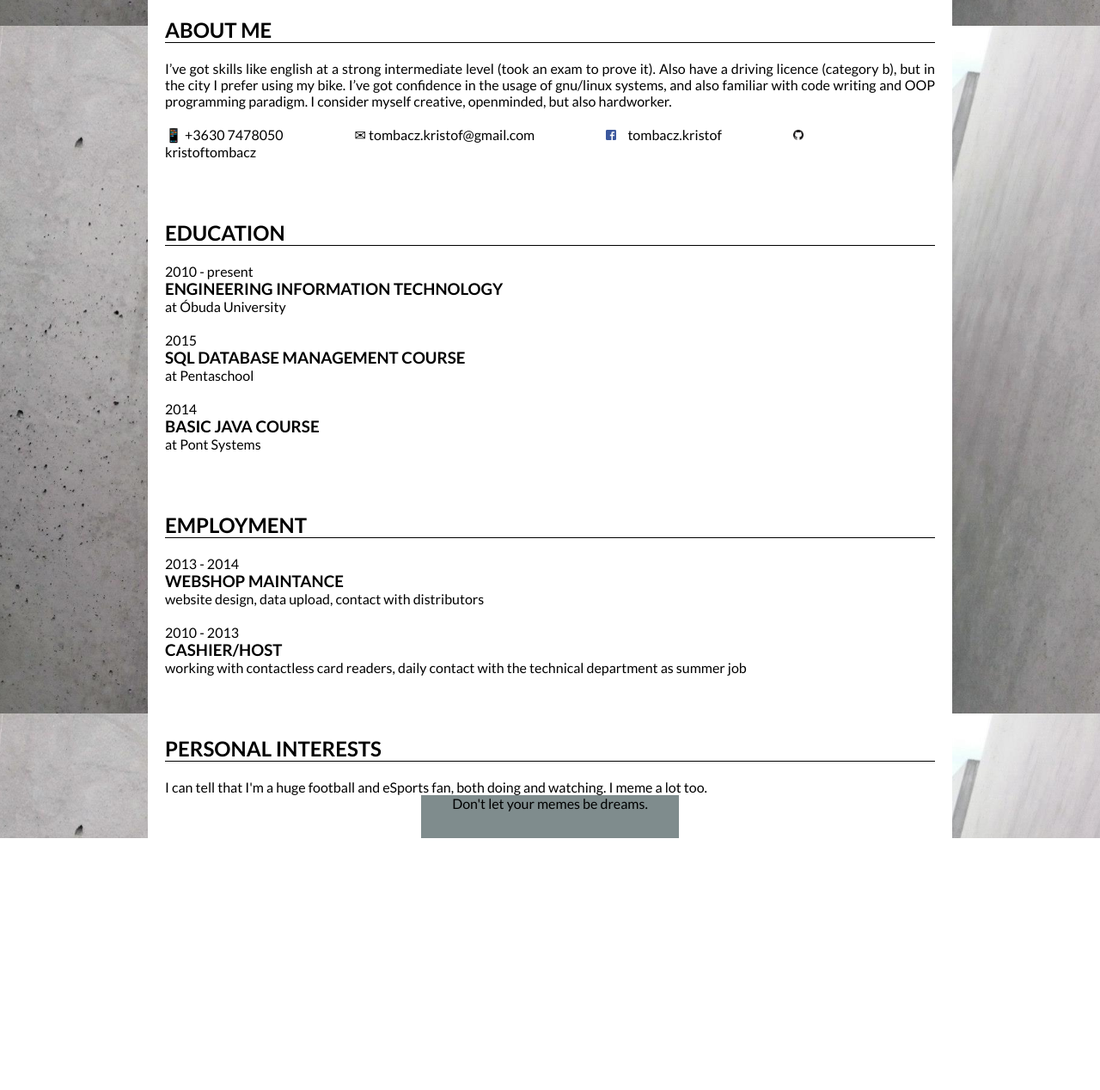
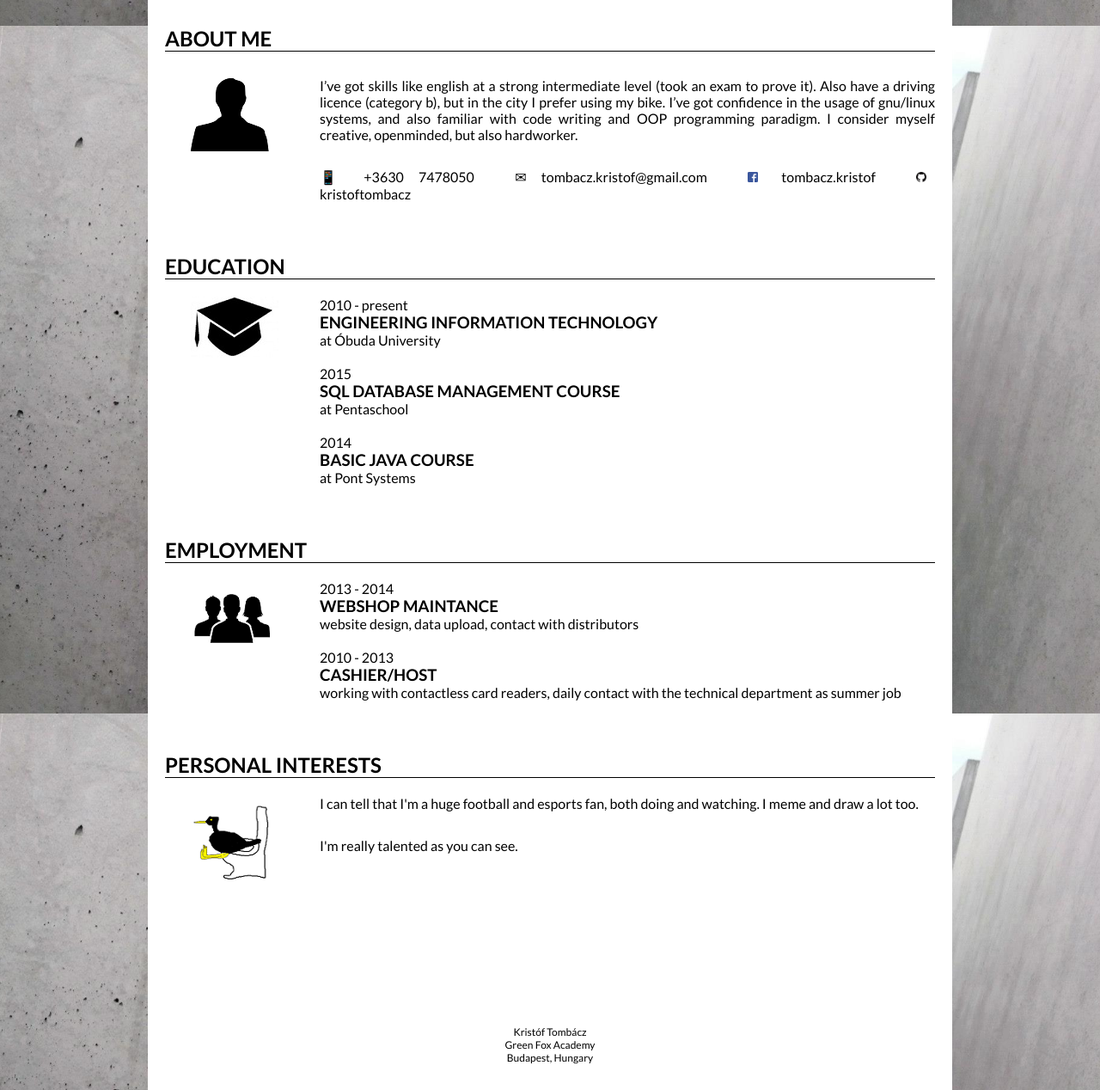
Before and after one commit to green-fox-academy/kristoftombacz, a plain HTML site: page week-1/day-4/cv/index.html in a window 1280 px wide. Shown: the part 770-2038 px from the top of the page at 86% size. Before the commit the page ends 1745 px from the top, so only its background shows below. Drawn offline with Linux system fonts and the light colour scheme.

Commit message:
almost the final edition of my cv

```diff
--- a/week-1/day-4/cv/css/style.css
+++ b/week-1/day-4/cv/css/style.css
@@ -4,35 +4,41 @@
 
   font-family: Lato, sans-serif;
 }
-
+a {
+  color: #000;
+  text-decoration: none;
+}
+a:hover {
+  color: red;
+}
+blockquote {
+  background-image: url(../img/grey-wall.png);
+  text-align: center;
+  height: 100px;
+  width: 500px;
+  margin: 500px auto auto auto;
+  font-size: 30px;
+}
+blockquote p {
+  padding: 30px 0;
+}
 body {
   background-image: url("../img/background2.jpg");
   background-size:cover;
   background-attachment: fixed;
-  position: relative;
 
   height: 800px;
   width: auto;
 
+  position: relative;
   padding-top: 50px;
 }
-blockquote {
-  background-color: #7f8c8d;
-  text-align: center;
 
-  height: 50px;
-  width: 300px;
-  margin: auto;
+li {
+  list-style-type:none;
+  margin-bottom: 20px;
+  margin-left: 180px;
 }
-li {
-  list-style-type: none;
-  margin-bottom: 20px;
-}
-span {
-  margin-right: 80px;
-}
-
-
 h1 {
   color: white;
 
@@ -50,7 +56,18 @@ h1, h2, h3 {
 }
 h2 {
   border-bottom: solid 1px black;
-  margin: 70px auto 20px auto;
+  margin: 60px auto 20px auto;
+}
+span {
+  margin-right: 30px;
+  margin-top: 30px;
+}
+
+.elolab {
+  margin-top: 200px;
+  margin-bottom: 30px;
+  font-size: 12px;
+  text-align: center;
 }
 
 .kep {
@@ -59,11 +76,17 @@ h2 {
   margin-right: 10px;
 }
 .about {
-  margin: 20px auto;
+  margin: 30px auto;
+}
+
+.icon {
+  float: left;
+  margin-left: 30px;
+  position: relative;
 }
 .container {
   max-width: 70%;
-  margin: 50px auto 50px auto;
+  margin: 50px auto;
   padding: 0 20px;
   overflow: hidden;
   background-color: #FFF;
@@ -72,6 +95,25 @@ h2 {
   margin-top: 550px;
 }
 .aboutme {
-  margin-bottom: 20px;
+  margin-left: 180px;
+  margin-top: 30px;
   text-align: justify;
 }
+.personal {
+  margin-left: 180px;
+}
+.personal2 {
+  margin-left: 180px;
+  margin-top: 30px;
+}
+.references {
+  float:left;
+  position: relative;
+}
+.references2 {
+  float:right;
+  position: relative;
+}
+.references, .references2 {
+  margin-top: 80px;
+}
--- a/week-1/day-4/cv/index.html
+++ b/week-1/day-4/cv/index.html
@@ -17,27 +17,29 @@
     <div class="container">
       <section>
         <h2 class="about">About me</h2>
+        <img src="img/about-me-icon.png" class="icon"/>
 
         <p class="aboutme">
           I’ve got skills like english at a strong intermediate level (took an exam to prove it). Also have a driving licence (category b), but in the city I prefer using my bike. I’ve got confidence in the usage of gnu/linux systems, and also familiar with code writing and OOP programming paradigm.  I consider myself creative, openminded, but also hardworker.
         </p>
 
-        <p class="adatok">
+        <p class="aboutme">
           <span>📱 +3630 7478050</span>
           <span>✉ tombacz.kristof@gmail.com</span>
-          <span><img src="img/fb-logo.png" alt="facebook logo" class="kep"/> tombacz.kristof</span>
-          <span><img src="img/github-logo.png" alt="github logo" class="kep"/> kristoftombacz</span>
+          <a href="https://www.facebook.com/tombacz.kristof"><span><img src="img/fb-logo.png" alt="facebook logo" class="kep"/> tombacz.kristof</span></a>
+          <a href="https://github.com/kristoftombacz"><span><img src="img/github-logo.png" alt="github logo" class="kep"/> kristoftombacz</span></a>
         </p>
       </section>
 
       <section>
         <h2>Education</h2>
-
+        <img src="img/edu-logo.jpg" class="icon"/>
         <ul>
           <li>
             <p>2010 - present</p>
             <h3>Engineering Information Technology</h3>
-            <p>at Óbuda University</p>
+            </p>at Óbuda University</p>
+
           </li>
           <li>
             <p>2015</p>
@@ -55,7 +57,7 @@
 
       <section>
         <h2>Employment</h2>
-
+        <img src="img/job-icon.png" class="icon"/>
         <ul>
           <li>
             <p>2013 - 2014</p>
@@ -70,14 +72,20 @@
         </ul>
 
       </section>
-
       <section>
         <h2>Personal Interests</h2>
+        <img src="img/kascawc-icon.png" class="icon"/>
+        <p class="personal">
+          I can tell that I'm a huge football and esports fan, both doing and watching.
+          I meme and draw a lot too.
+        </p>
+        <p class="personal2">I'm really talented as you can see.</p>
 
-        I can tell that I'm a huge football and eSports fan, both doing and watching.
-        I meme a lot too.
-
-        <blockquote>Don't let your memes be dreams.</blockquote>
+      </section>
+      <section class="elolab">
+        <p>Kristóf Tombácz</p>
+        <p>Green Fox Academy</p>
+        <p>Budapest, Hungary</p>
       </section>
     </div>
   </body>
```
Also changed, not shown: week-1/day-4/cv/img/about-me-icon.png (added), week-1/day-4/cv/img/edu-logo.jpg (added), week-1/day-4/cv/img/job-icon.png (added), week-1/day-4/cv/img/kascawc-icon.png (added), week-1/day-4/cv/img/kascawc.png, week-1/day-4/cv/img/majomkasca.png.
